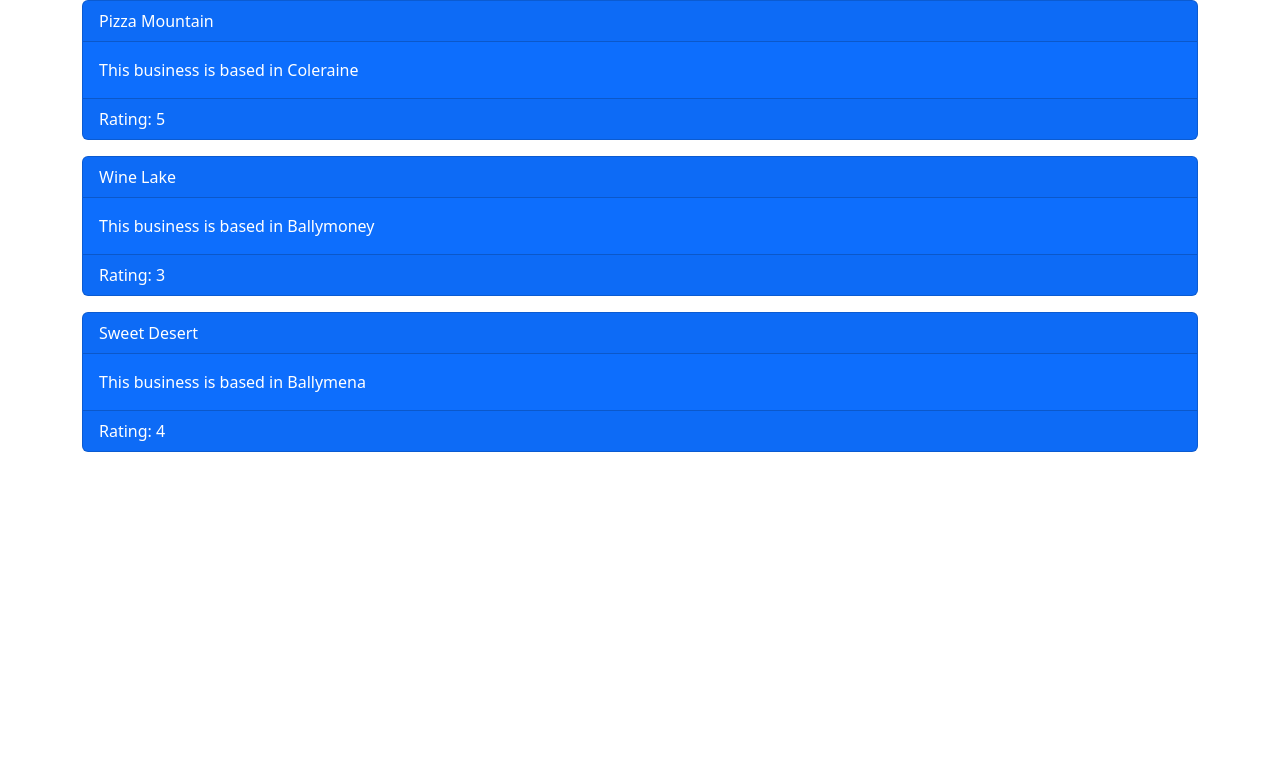
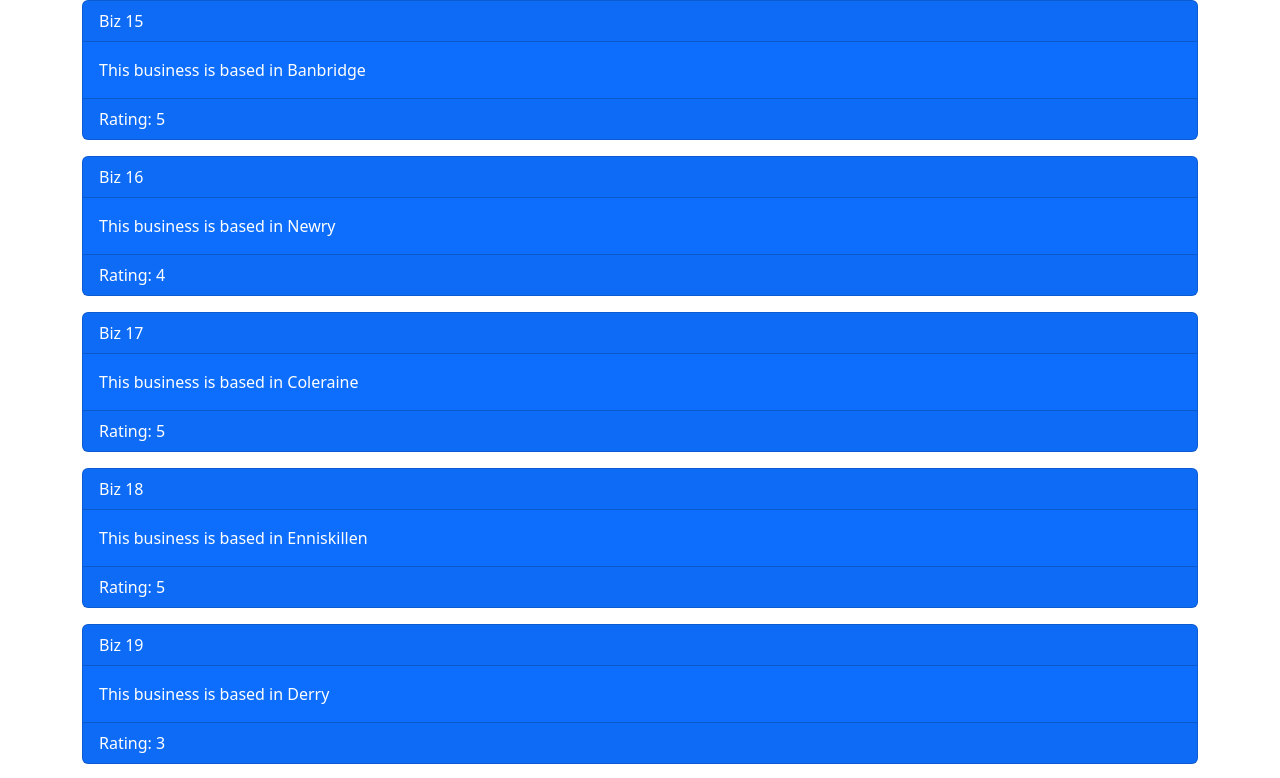
Before and after one commit to young-c45/COM661-Lab-Work, an Angular app in the folder Angular/bizFE/: page / in a window 1280 px wide. Shown: the top 778 px of the page. Built offline with nearby package versions, Linux system fonts and the light colour scheme.

Commit message:
Lab 12.2

```diff
--- a/Angular/bizFE/src/app/businesses.components.ts
+++ b/Angular/bizFE/src/app/businesses.components.ts
@@ -1,29 +1,21 @@
 import { Component } from '@angular/core';
 import { RouterOutlet } from '@angular/router';
+import { DataService } from './data.service';
 
 @Component({
     selector: 'businesses',
     standalone: true,
     imports: [RouterOutlet],
+    providers: [DataService],
     templateUrl: './businesses.component.html',
     styleUrl: './businesses.component.css'
 })
 export class BusinessesComponent {
-    business_list = [
-        {
-            "name": "Pizza Mountain",
-            "town": "Coleraine",
-            "rating": 5
-        },
-        {
-            "name": "Wine Lake",
-            "town": "Ballymoney",
-            "rating": 3
-        },
-        {
-            "name": "Sweet Desert",
-            "town": "Ballymena",
-            "rating": 4
-        }
-    ]
+    business_list: any;
+
+    constructor(private dataService: DataService) { }
+
+    ngOnInit() {
+        this.business_list = this.dataService.getBusinesses();
+    }
 }
--- /dev/null
+++ b/Angular/bizFE/src/app/data.service.ts
@@ -0,0 +1,7 @@
+import jsonData from "../assets/businesses.json"
+
+export class DataService {
+    getBusinesses() {
+        return jsonData;
+    }
+}
```
